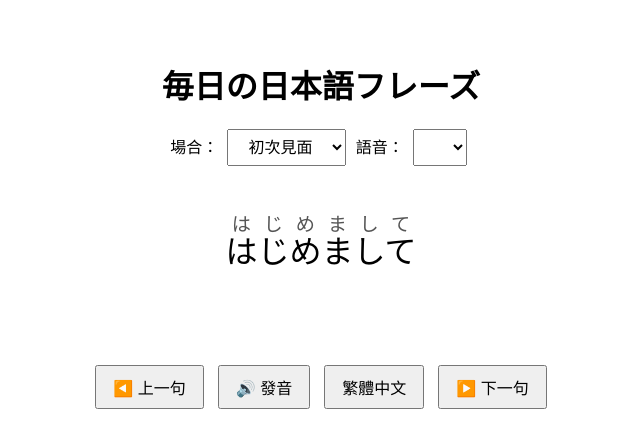
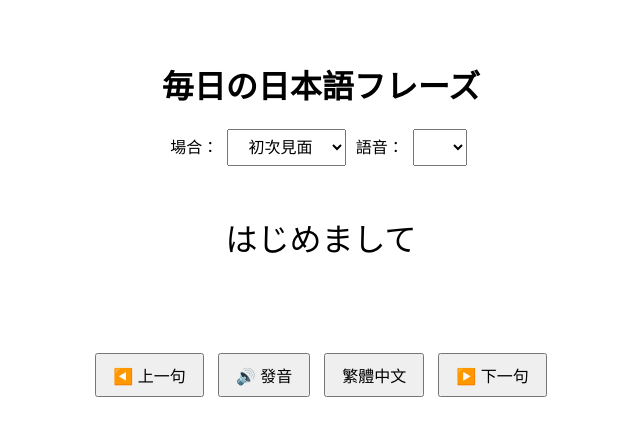
Before and after one commit to a7acc/ioi.so, a plain HTML site: page index.html in a window 1280 px wide. Shown: the whole page, without its empty margins (319-959 px from the left). Drawn offline with Linux system fonts and the light colour scheme.

Commit message:
Update index.html

```diff
--- a/index.html
+++ b/index.html
@@ -49,6 +49,11 @@
     let list = [];
     let idx = 0;
 
+    // 檢查是否含有漢字 (一-龯區段)
+    function hasKanji(text) {
+      return /[一-龯]/.test(text);
+    }
+
     async function loadPhrases() {
       try {
         const res = await fetch('./phrases.json');
@@ -80,14 +85,19 @@
       errorEl.textContent = '';
       translationEl.style.visibility = 'hidden';
       translationEl.textContent = '';
-      if (list.length > 0) {
-        const entry = list[idx];
-        const jpText = entry.jp;
-        // 使用 ruby 標籤在漢字上方顯示平假名
-        const reading = Array.isArray(entry.seg) ? entry.seg[0].text : jpText;
+      if (!list.length) {
+        phraseEl.textContent = '此場合尚無句子';
+        return;
+      }
+      const entry = list[idx];
+      const jpText = entry.jp;
+      // 若含漢字，使用 ruby 標示平假名
+      if (hasKanji(jpText) && Array.isArray(entry.seg)) {
+        const reading = entry.seg.map(s=>s.text).join('');
         phraseEl.innerHTML = `<ruby><rb>${jpText}</rb><rt>${reading}</rt></ruby>`;
       } else {
-        phraseEl.textContent = '此場合尚無句子';
+        // 無漢字或無 seg，直接顯示
+        phraseEl.textContent = jpText;
       }
     }
 
```
